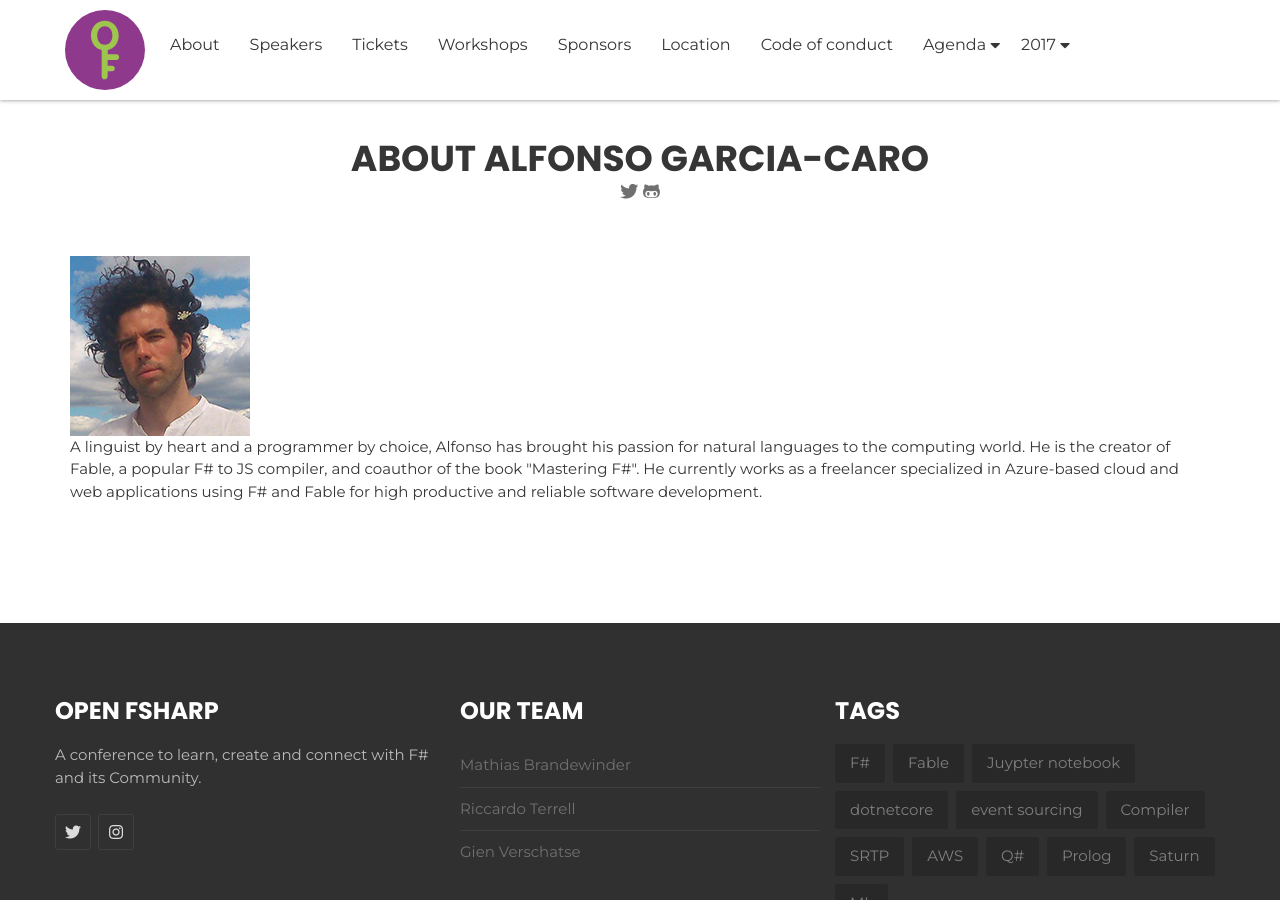
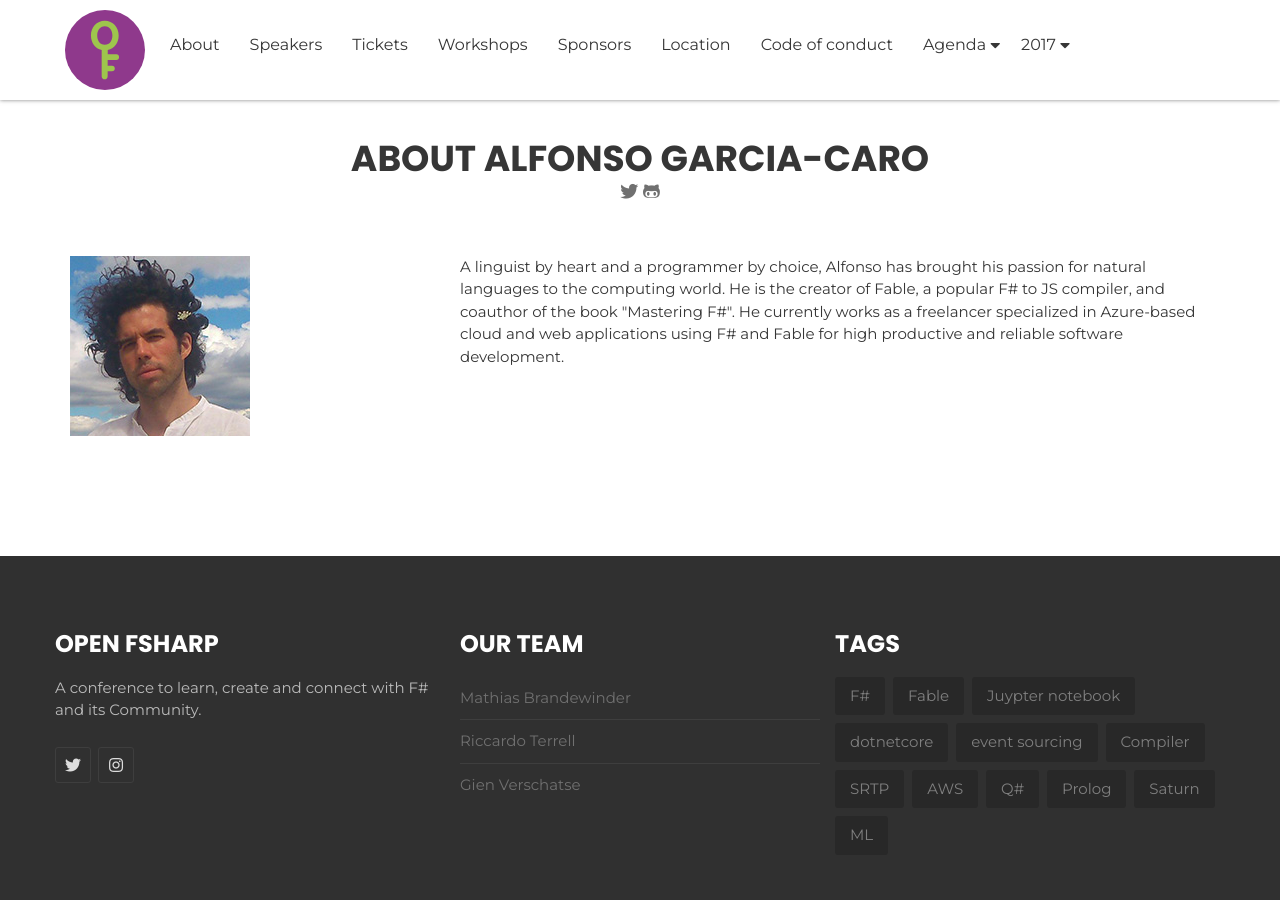
Before and after one commit to open-fsharp/open-fsharp.github.io, a Jekyll site: the page built from speakers/alfonso-garcia-caro.md, in a window 1280 px wide and 900 px high, scrolled down 677 px. Built offline with Jekyll 4.4.1, drawn with Linux system fonts in a browser that asks for light colours; nearby versions of some CDN libraries; comment, search, counter and statistics services are not loaded.

Commit message:
new layout with picture

```diff
--- a/speakers/alfonso-garcia-caro.md
+++ b/speakers/alfonso-garcia-caro.md
@@ -42,13 +42,13 @@ category: Creator of Fable
                     <a href="https://github.com/alfonsogarciacaro" target="_blank"><i class="fab fa-github-alt"></i></a>
                 </p>
             </div>
-            <div>
-                <p>
+            <div class="row">
+                <div class="col-md-4">
                     <img src="{{ site.baseurl }}public/assets/speakers/2018/alfonso-garcia-caro.jpg" alt="Alfonso Garcia Caro" />
-                </p>
-                <p>
+                </div>
+                <div class="col-md-8">
                     A linguist by heart and a programmer by choice, Alfonso has brought his passion for natural languages to the computing world. He is the creator of Fable, a popular F# to JS compiler, and coauthor of the book "Mastering F#". He currently works as a freelancer specialized in Azure-based cloud and web applications using F# and Fable for high productive and reliable software development.
-                </p>
+                </div>
             </div>
         </div>
     </div>
```
